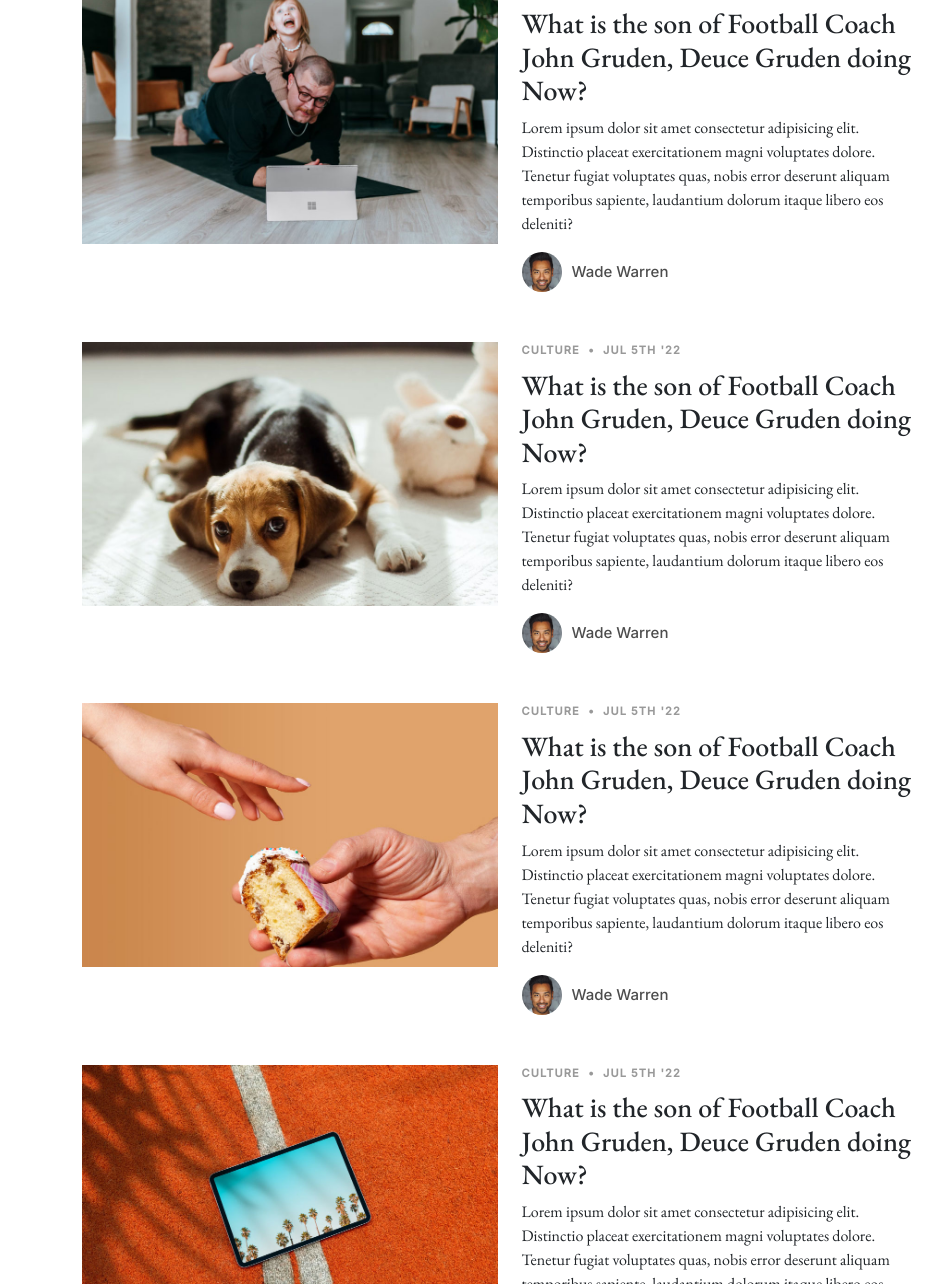
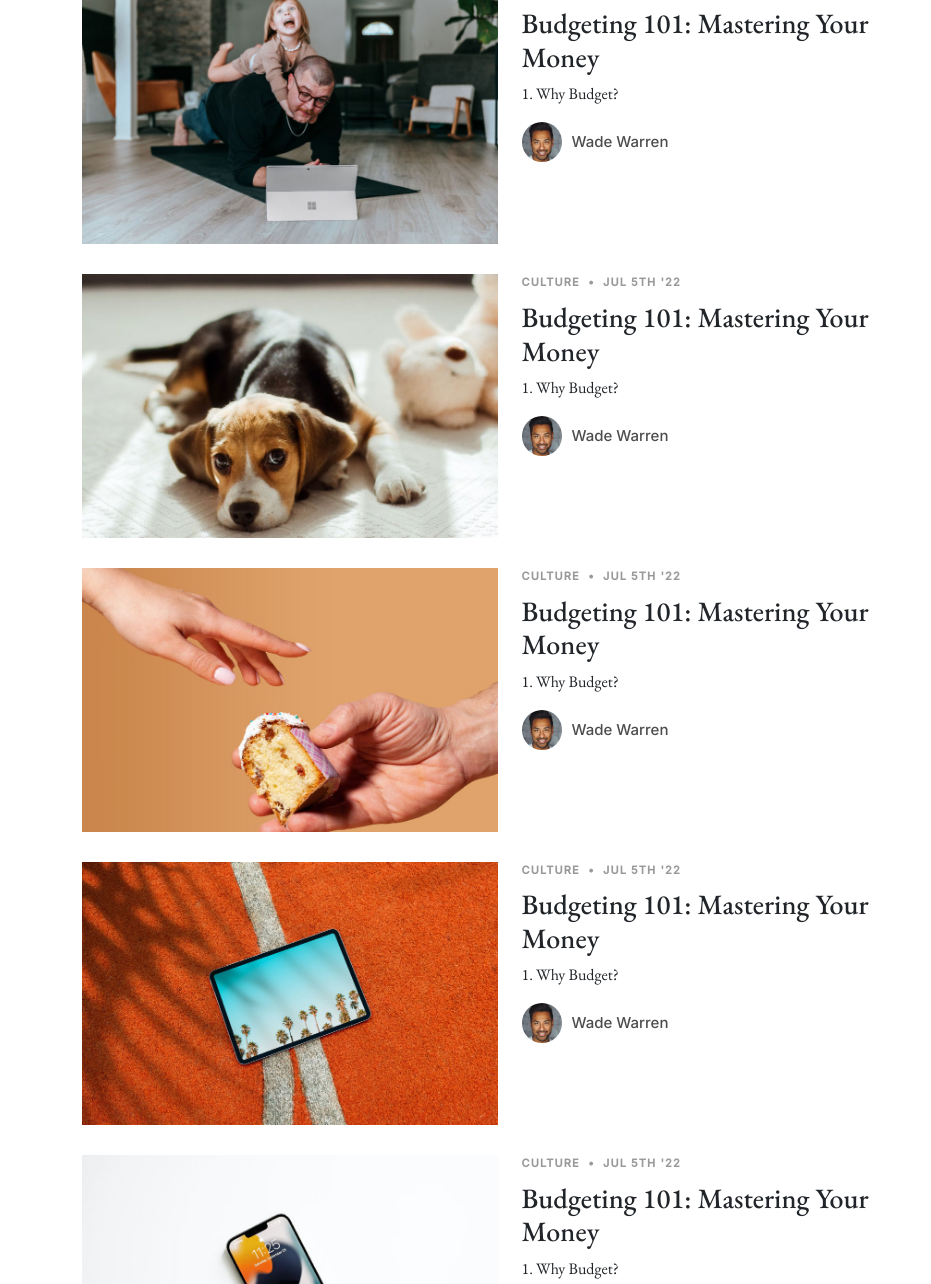
Before and after one commit to METSYSINDIA/sqube, a plain HTML site: page category.html in a window 1280 px wide. Shown: the part 196-1480 px from the top of the page, 0-931 px from the left. Drawn offline with nearby package versions, Linux system fonts and the light colour scheme; a web font is replaced by a local one.

Commit message:
content 1

```diff
--- a/category.html
+++ b/category.html
@@ -115,8 +115,8 @@
               </a>
               <div>
                 <div class="post-meta"><span class="date">Culture</span> <span class="mx-1">&bullet;</span> <span>Jul 5th '22</span></div>
-                <h3><a href="single-post.html">What is the son of Football Coach John Gruden, Deuce Gruden doing Now?</a></h3>
-                <p>Lorem ipsum dolor sit amet consectetur adipisicing elit. Distinctio placeat exercitationem magni voluptates dolore. Tenetur fugiat voluptates quas, nobis error deserunt aliquam temporibus sapiente, laudantium dolorum itaque libero eos deleniti?</p>
+                <h3><a href="single-post.html">Budgeting 101: Mastering Your Money</a></h3>
+                <p>1. Why Budget?</p>
                 <div class="d-flex align-items-center author">
                   <div class="photo"><img src="assets/img/person-2.jpg" alt="" class="img-fluid"></div>
                   <div class="name">
@@ -132,8 +132,8 @@
               </a>
               <div>
                 <div class="post-meta"><span class="date">Culture</span> <span class="mx-1">&bullet;</span> <span>Jul 5th '22</span></div>
-                <h3><a href="single-post.html">What is the son of Football Coach John Gruden, Deuce Gruden doing Now?</a></h3>
-                <p>Lorem ipsum dolor sit amet consectetur adipisicing elit. Distinctio placeat exercitationem magni voluptates dolore. Tenetur fugiat voluptates quas, nobis error deserunt aliquam temporibus sapiente, laudantium dolorum itaque libero eos deleniti?</p>
+                <h3><a href="single-post.html">Budgeting 101: Mastering Your Money</a></h3>
+                <p>1. Why Budget?</p>
                 <div class="d-flex align-items-center author">
                   <div class="photo"><img src="assets/img/person-2.jpg" alt="" class="img-fluid"></div>
                   <div class="name">
@@ -149,8 +149,8 @@
               </a>
               <div>
                 <div class="post-meta"><span class="date">Culture</span> <span class="mx-1">&bullet;</span> <span>Jul 5th '22</span></div>
-                <h3><a href="single-post.html">What is the son of Football Coach John Gruden, Deuce Gruden doing Now?</a></h3>
-                <p>Lorem ipsum dolor sit amet consectetur adipisicing elit. Distinctio placeat exercitationem magni voluptates dolore. Tenetur fugiat voluptates quas, nobis error deserunt aliquam temporibus sapiente, laudantium dolorum itaque libero eos deleniti?</p>
+                <h3><a href="single-post.html">Budgeting 101: Mastering Your Money</a></h3>
+                <p>1. Why Budget?</p>
                 <div class="d-flex align-items-center author">
                   <div class="photo"><img src="assets/img/person-2.jpg" alt="" class="img-fluid"></div>
                   <div class="name">
@@ -166,8 +166,8 @@
               </a>
               <div>
                 <div class="post-meta"><span class="date">Culture</span> <span class="mx-1">&bullet;</span> <span>Jul 5th '22</span></div>
-                <h3><a href="single-post.html">What is the son of Football Coach John Gruden, Deuce Gruden doing Now?</a></h3>
-                <p>Lorem ipsum dolor sit amet consectetur adipisicing elit. Distinctio placeat exercitationem magni voluptates dolore. Tenetur fugiat voluptates quas, nobis error deserunt aliquam temporibus sapiente, laudantium dolorum itaque libero eos deleniti?</p>
+                <h3><a href="single-post.html">Budgeting 101: Mastering Your Money</a></h3>
+                <p>1. Why Budget?</p>
                 <div class="d-flex align-items-center author">
                   <div class="photo"><img src="assets/img/person-2.jpg" alt="" class="img-fluid"></div>
                   <div class="name">
@@ -183,8 +183,8 @@
               </a>
               <div>
                 <div class="post-meta"><span class="date">Culture</span> <span class="mx-1">&bullet;</span> <span>Jul 5th '22</span></div>
-                <h3><a href="single-post.html">What is the son of Football Coach John Gruden, Deuce Gruden doing Now?</a></h3>
-                <p>Lorem ipsum dolor sit amet consectetur adipisicing elit. Distinctio placeat exercitationem magni voluptates dolore. Tenetur fugiat voluptates quas, nobis error deserunt aliquam temporibus sapiente, laudantium dolorum itaque libero eos deleniti?</p>
+                <h3><a href="single-post.html">Budgeting 101: Mastering Your Money</a></h3>
+                <p>1. Why Budget?</p>
                 <div class="d-flex align-items-center author">
                   <div class="photo"><img src="assets/img/person-2.jpg" alt="" class="img-fluid"></div>
                   <div class="name">
@@ -447,7 +447,7 @@
                   <img src="assets/img/post-sq-2.jpg" alt="" class="img-fluid me-3">
                   <div>
                     <div class="post-meta d-block"><span class="date">Culture</span> <span class="mx-1">&bullet;</span> <span>Jul 5th '22</span></div>
-                    <span>What is the son of Football Coach John Gruden, Deuce Gruden doing Now?</span>
+                    <span>Budgeting 101: Mastering Your Money</span>
                   </div>
                 </a>
               </li>
```
Also changed, not shown: about.html (+1 -1 lines), contact.html (+1 -1 lines), search-result.html (+2 -2 lines), single-post.html (+1 -1 lines).
